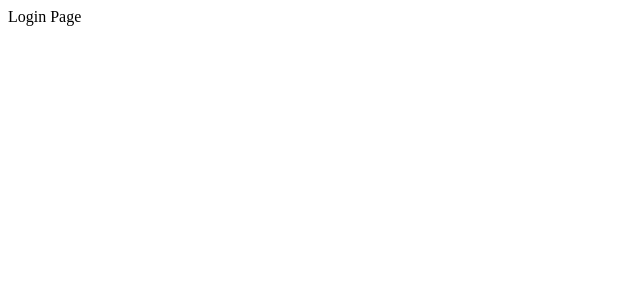
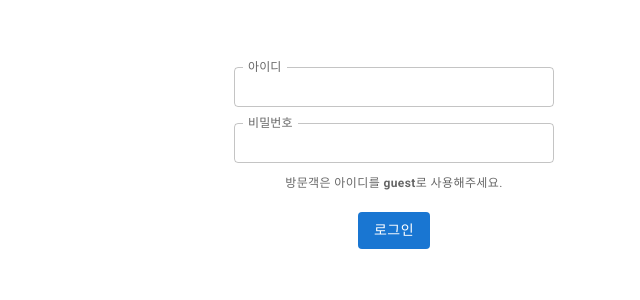
Before and after one commit to lha5/ARCHIVE_B, a Next.js app in the folder client/: page /login in a window 1280 px wide. Shown: the top 300 px of the page, without its empty margins (0-640 px from the left). Built offline with nearby package versions, Linux system fonts and the light colour scheme.

Commit message:
로그인 페이지 디자인 완성

```diff
--- a/client/pages/login.js
+++ b/client/pages/login.js
@@ -1,7 +1,62 @@
 import React from 'react';
+import { Box, Button, Container, FormHelperText, TextField } from '@material-ui/core';
+import styled from 'styled-components';
+
+const CustomContainer = styled(Container)`
+  display: flex;
+  justify-content: center;
+  align-items: center;
+  height: 98vh;
+`;
 
 const Login = () => {
-  return <div>Login Page</div>;
+  const onSubmit = event => {
+    event.preventDefault();
+  };
+
+  return (
+    <CustomContainer maxWidth="md">
+      <Box
+        component="form"
+        noValidate
+        autoComplete="off"
+        onSubmit={onSubmit}
+        sx={{
+          display: 'flex',
+          flexDirection: 'column',
+          alignItems: 'center',
+          justifyContent: 'center',
+          width: '320px',
+          height: '300px',
+          padding: '0 20px',
+        }}
+      >
+        <TextField
+          label="아이디"
+          size="small"
+          fullWidth
+          InputLabelProps={{
+            shrink: true,
+          }}
+        />
+        <TextField
+          label="비밀번호"
+          type="password"
+          size="small"
+          margin="normal"
+          fullWidth
+          InputLabelProps={{
+            shrink: true,
+          }}
+        />
+        <FormHelperText>
+          방문객은 아이디를 <strong>guest</strong>로 사용해주세요.
+        </FormHelperText>
+        <br />
+        <Button type="submit" variant="contained" disableElevation>로그인</Button>
+      </Box>
+    </CustomContainer>
+  );
 };
 
 export default Login;
```
